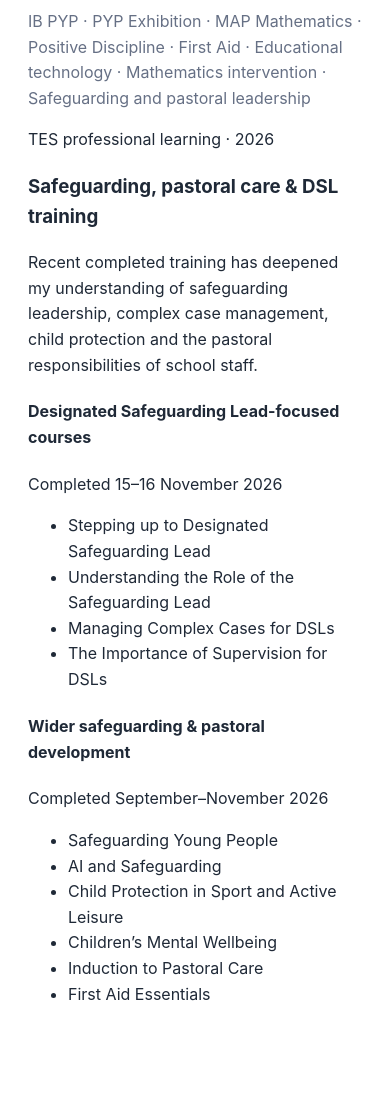
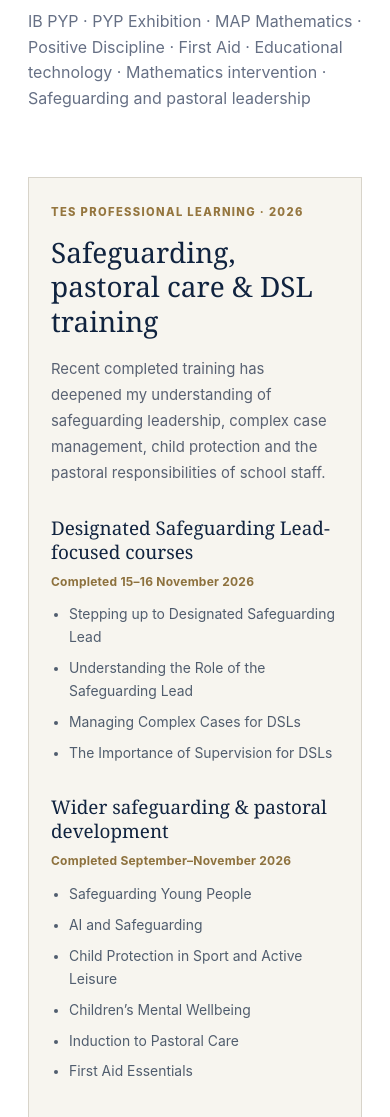
Before and after one commit to ronhamiltoneducation/ronhamiltoneducation.github.io, a plain HTML site: page index.html in a window 390 px wide. Shown: the part 8980-10097 px from the top of the page. Drawn offline with Linux system fonts and the light colour scheme.

Commit message:
Style responsive professional-development training section

```diff
--- a/styles.css
+++ b/styles.css
@@ -205,3 +205,15 @@ footer{background:#091522;color:rgba(255,255,255,.55);padding:24px max(28px,calc
   footer{display:block}
   footer span{display:block;margin:3px 0}
 }
+/* Recent safeguarding and pastoral professional development */
+.cpd-focus{display:grid;grid-template-columns:minmax(0,.82fr) minmax(0,1.55fr);gap:45px;margin-top:50px;padding:34px 38px;background:var(--paper);border:1px solid var(--line)}
+.cpd-label{display:block;color:#95763f;font-size:.7rem;font-weight:800;letter-spacing:.12em;text-transform:uppercase;margin-bottom:13px}
+.cpd-focus h3{font-family:Georgia,serif;font-size:1.75rem;font-weight:500;color:var(--navy);line-height:1.22;margin:0 0 18px}
+.cpd-focus-intro p{color:#596273;font-size:.93rem;line-height:1.75;margin:0}
+.cpd-focus-details{display:grid;grid-template-columns:repeat(2,minmax(0,1fr));gap:30px}
+.cpd-focus h4{font-family:Georgia,serif;font-weight:500;color:var(--navy);font-size:1.18rem;line-height:1.28;margin:0 0 8px}
+.cpd-focus .cpd-date{font-size:.75rem;font-weight:750;letter-spacing:.02em;color:#8d713d;margin:0 0 12px}
+.cpd-focus ul{padding-left:18px;margin:0;color:#505d6e;font-size:.87rem;line-height:1.65}
+.cpd-focus li{margin-bottom:8px}
+@media(max-width:900px){.cpd-focus{grid-template-columns:1fr;gap:30px}}
+@media(max-width:650px){.cpd-focus{padding:26px 22px}.cpd-focus-details{grid-template-columns:1fr;gap:22px}}
```
